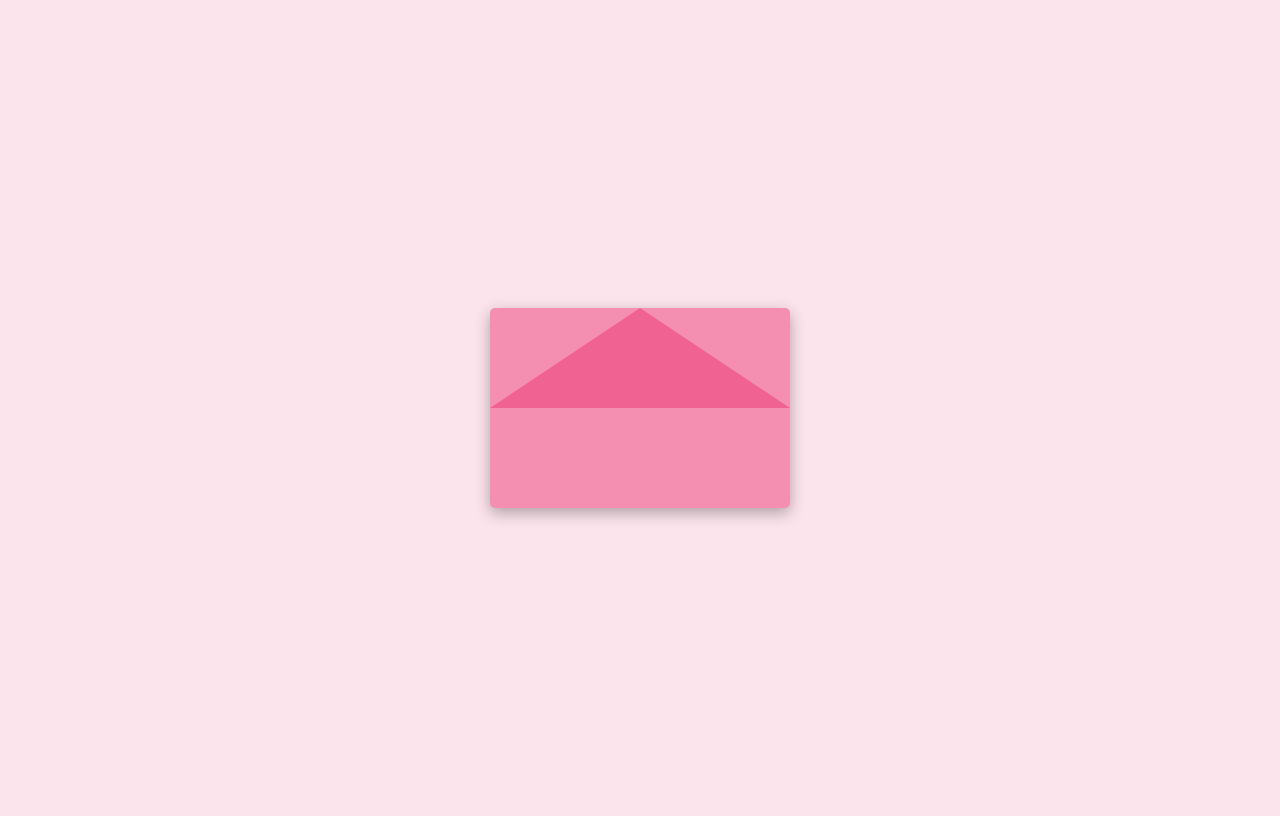
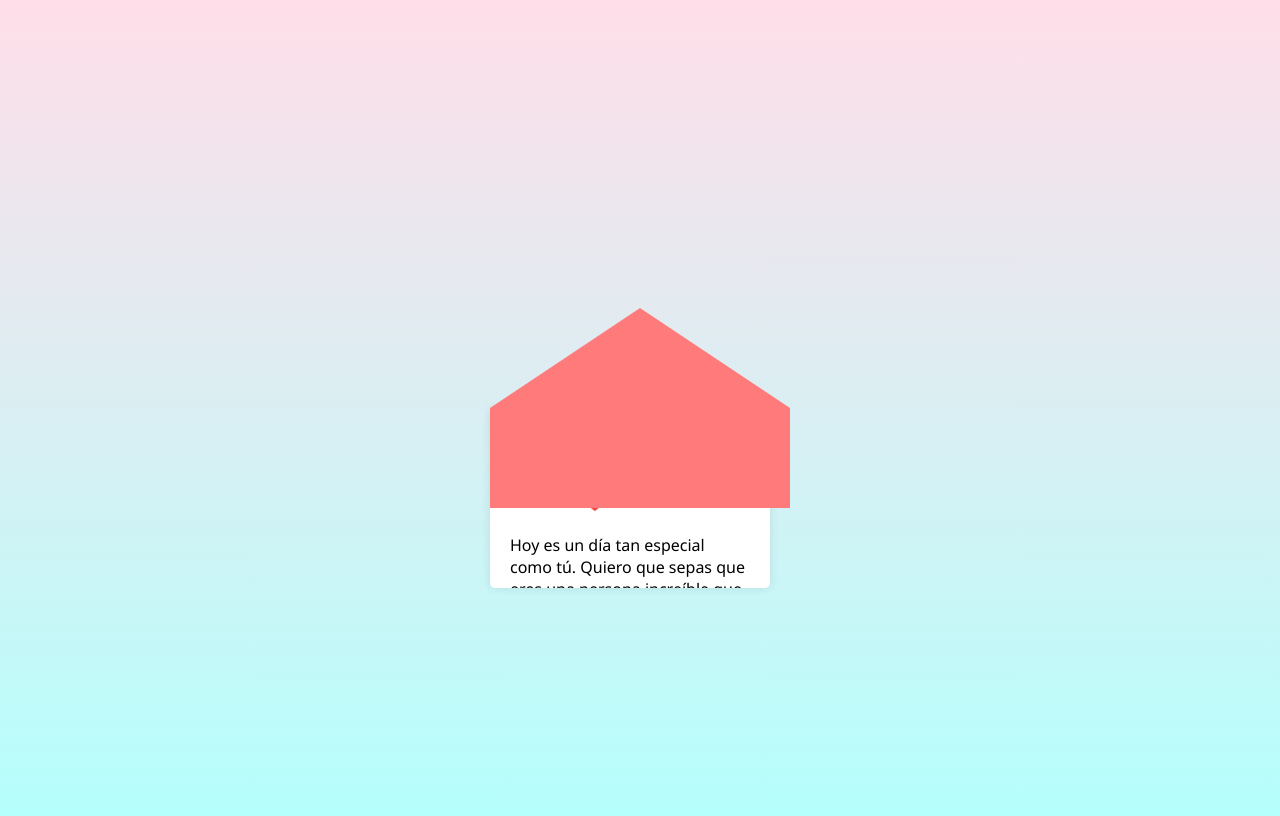
Before and after one commit to Juan-Pablo-Sol/Carta-para-osito, a plain HTML site: page index.html in a window 1280 px wide. Drawn offline with Linux system fonts and the light colour scheme.

Commit message:
Update index.html

```diff
--- a/index.html
+++ b/index.html
@@ -3,11 +3,12 @@
 <head>
 <meta charset="UTF-8">
 <meta name="viewport" content="width=device-width, initial-scale=1.0">
-<title>Carta para ti</title>
+<title>Carta de cumpleaños</title>
 <style>
 body {
-    background-color: #fce4ec;
-    font-family: 'Segoe UI', sans-serif;
+    font-family: 'Segoe UI', Tahoma, Geneva, Verdana, sans-serif;
+    background: #ffdee9;
+    background: linear-gradient(to bottom, #ffdee9, #b5fffc);
     display: flex;
     justify-content: center;
     align-items: center;
@@ -17,14 +18,9 @@ body {
     position: relative;
     width: 300px;
     height: 200px;
-    background: #f48fb1;
     cursor: pointer;
-    box-shadow: 0 5px 15px rgba(0,0,0,0.3);
-    overflow: hidden;
-    border-radius: 5px;
 }
-.envelope:before {
-    content: "";
+.envelope-top {
     position: absolute;
     top: 0;
     left: 0;
@@ -32,53 +28,71 @@ body {
     height: 0;
     border-left: 150px solid transparent;
     border-right: 150px solid transparent;
-    border-bottom: 100px solid #f06292;
-    transition: transform 0.6s ease;
+    border-bottom: 100px solid #ff7b7b;
     transform-origin: top;
+    transition: transform 1s;
     z-index: 2;
+}
+.envelope-bottom {
+    position: absolute;
+    bottom: 0;
+    left: 0;
+    width: 300px;
+    height: 100px;
+    background: #ff7b7b;
+    z-index: 1;
 }
 .letter {
     position: absolute;
-    top: 100%;
+    top: 0;
     left: 0;
-    width: 100%;
-    height: 100%;
-    background: #fff;
+    width: 280px;
+    height: 180px;
+    background: white;
     padding: 20px;
     box-sizing: border-box;
-    transition: top 0.6s ease;
-    z-index: 1;
-    text-align: center;
-    color: #444;
+    transform: translateY(100px);
+    transition: transform 1s;
+    z-index: 0;
+    border-radius: 5px;
+    box-shadow: 0px 0px 10px rgba(0,0,0,0.1);
+    overflow-y: auto;
 }
-.envelope.open:before {
+.open .envelope-top {
     transform: rotateX(180deg);
 }
-.envelope.open .letter {
-    top: 0;
-}
-h1 {
-    color: #e91e63;
-    font-size: 1.5em;
-}
-p {
-    font-size: 1em;
+.open .letter {
+    transform: translateY(-20px);
 }
 </style>
 </head>
 <body>
 
 <div class="envelope" onclick="this.classList.toggle('open')">
+    <div class="envelope-top"></div>
+    <div class="envelope-bottom"></div>
     <div class="letter">
-        <h1>💌 Feliz cumpleaños, Osito 💌</h1>
+        <h2>Feliz cumpleaños, Osito ❤️</h2>
         <p>
             Hoy es un día tan especial como tú.
-            Gracias por existir y llenar el mundo de alegría.
-            Que este nuevo año te traiga más sonrisas, abrazos y momentos mágicos.
-            Te quiero mucho. 🐻💖
+            Quiero que sepas que eres una persona increíble que ilumina la vida de quienes te rodean.
+            Cada momento contigo es un regalo, y me siento afortunado de compartir tantos recuerdos y sonrisas a tu lado.
+            Deseo que este nuevo año esté lleno de abrazos, risas, sueños cumplidos y muchas aventuras hermosas.
+            Recuerda siempre que eres amado más de lo que imaginas, y que para mí eres único y muy especial.
         </p>
+        <p>
+            Que la vida te sorprenda con cosas lindas,
+            y que nunca falte el chocolate… y mis abrazos 🐻💌
+        </p>
+        <p style="text-align:right;">Con mucho cariño,<br>💖 Tu persona especial 💖</p>
     </div>
 </div>
 
+<script>
+document.querySelector('.envelope').addEventListener('click', function() {
+    this.classList.toggle('open');
+});
+</script>
+
 </body>
 </html>
```
